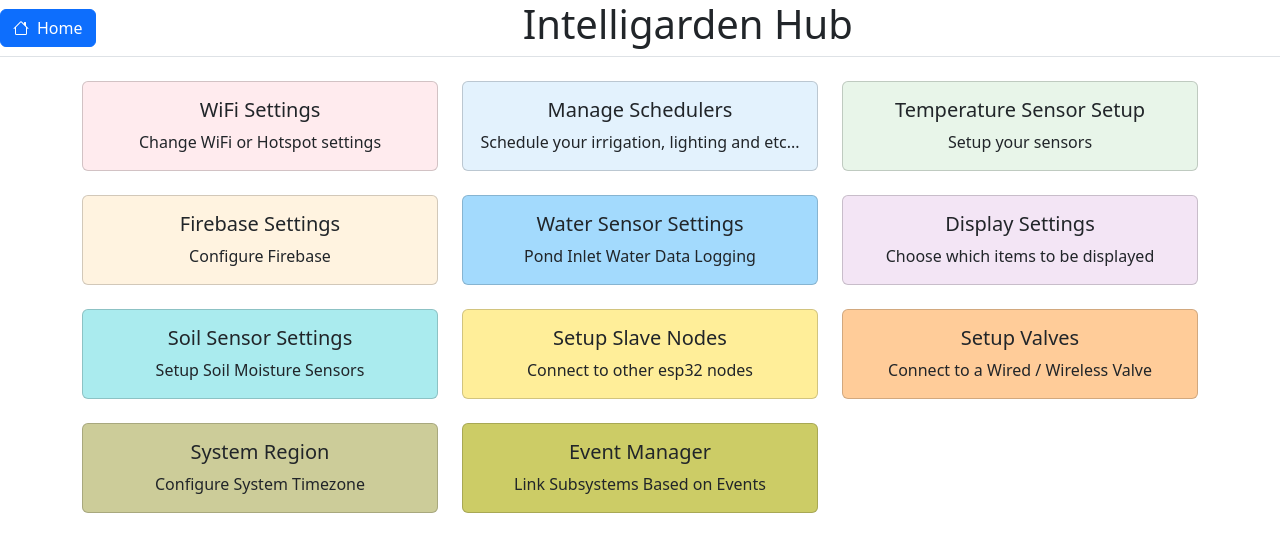
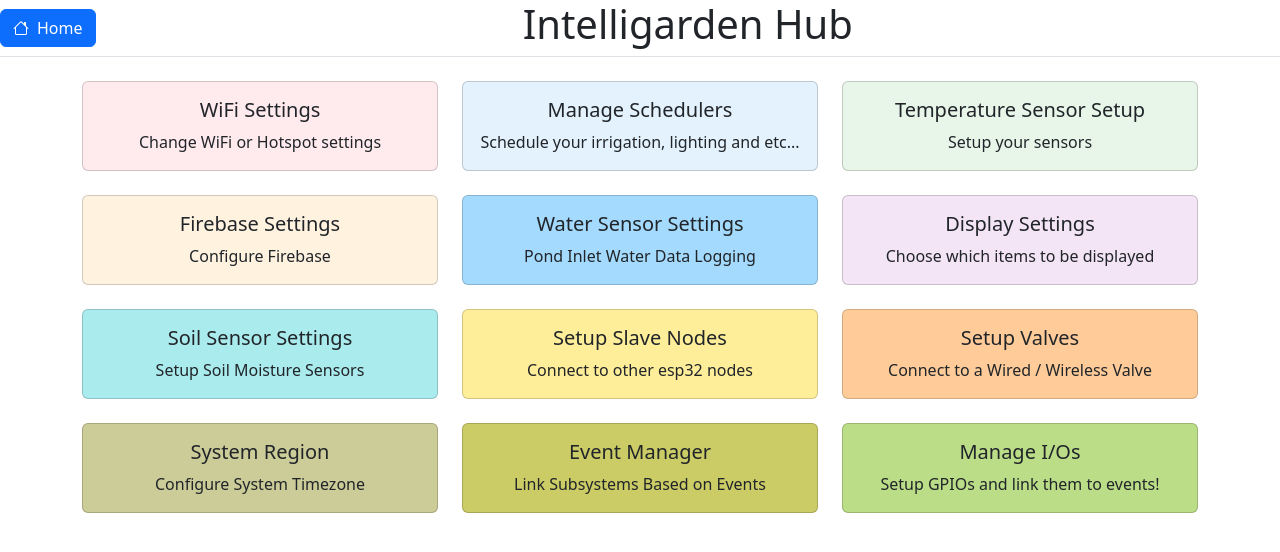
Before and after one commit to Superstar-walnut-garden/intelligarden-web-app, a React (Vite) app: page / in a window 1280 px wide. Shown: the top 552 px of the page. Built offline with nearby package versions, Linux system fonts and the light colour scheme.

Commit message:
gpio manager icon added to homescreen

```diff
--- a/src/App.tsx
+++ b/src/App.tsx
@@ -6,6 +6,7 @@
 import FirebaseSettings from "./pages/FirebaseSettings";
 import TempSensorSettings from "./pages/TempSensorSettings";
 import EventManagerPage from './pages/EventManagerPage';
+import PinManagerPage from './pages/PinManagerPage';
 
 const App: React.FC = () => {
   return (
@@ -17,6 +18,7 @@
         <Route path="/FirebaseSettings" element={<FirebaseSettings/>}/>
         <Route path="/TempSensorSettings" element={<TempSensorSettings/>}/>
         <Route path="/event-manager" element={<EventManagerPage/>}/>
+        <Route path="/Pin-manager" element={<PinManagerPage/>}/>
       </Routes>
     </Router>
   );
--- a/src/pages/Home.tsx
+++ b/src/pages/Home.tsx
@@ -18,6 +18,7 @@
         <Widget title="Setup Valves" info="Connect to a Wired / Wireless Valve" link="/" bgColor="#ffcc99" />
         <Widget title="System Region" info="Configure System Timezone" link="/" bgColor="#cccc99" />
         <Widget title="Event Manager" info="Link Subsystems Based on Events" link="/event-manager" bgColor="#cccc66" />
+        <Widget title="Manage I/Os" info="Setup GPIOs and link them to events!" link="/pin-manager" bgColor="#bbdd88" />
       </div>
     </div>
     </>
```
